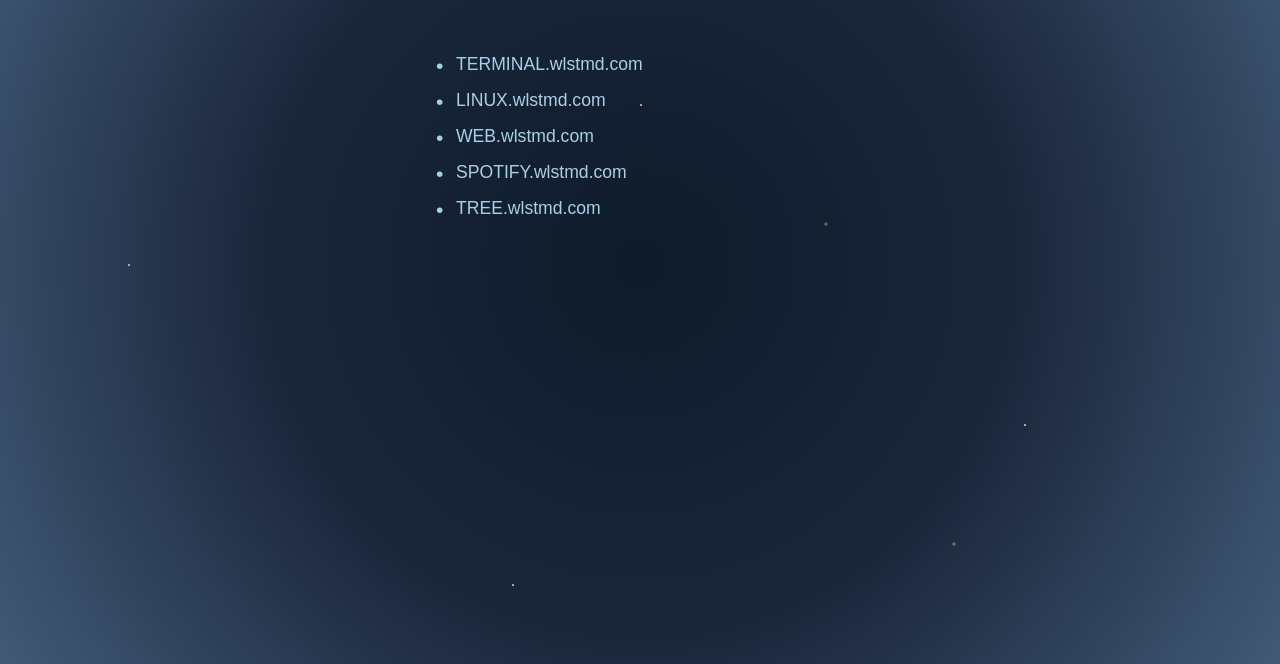
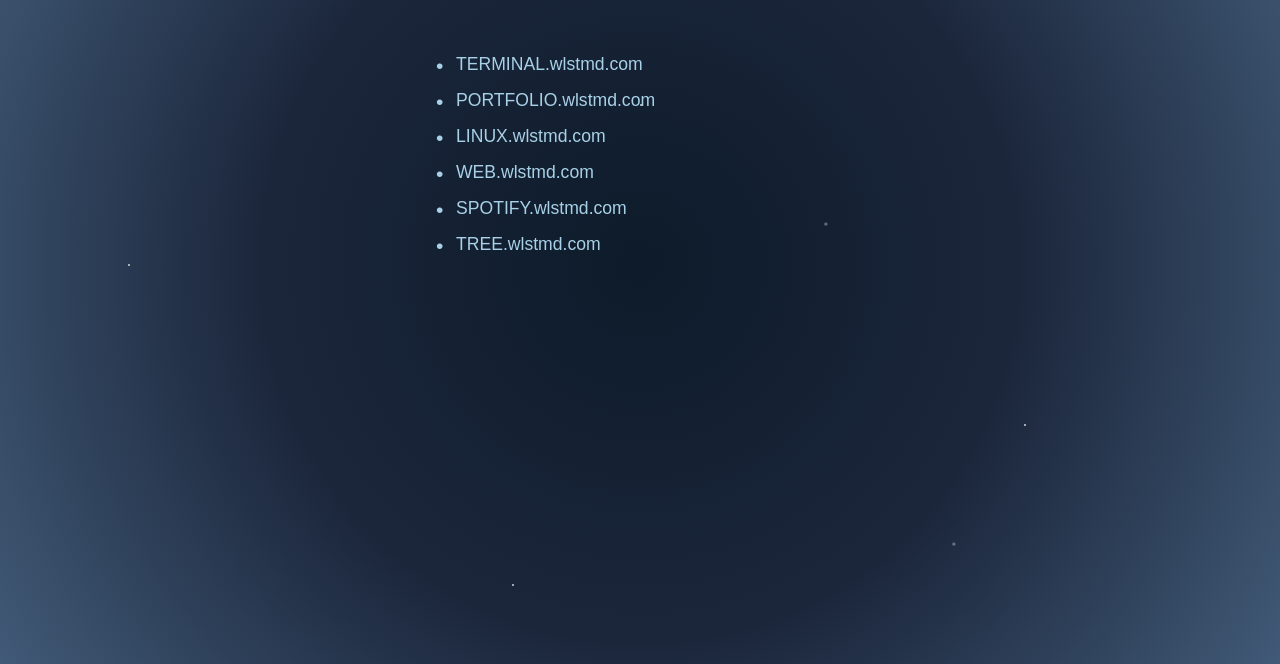
Before and after one commit to wlstmd/index, a plain HTML site: page index.html in a window 1280 px wide. Shown: the part 136-800 px from the top of the page. Drawn offline with Linux system fonts and the light colour scheme.

Commit message:
Update index.html

```diff
--- a/index.html
+++ b/index.html
@@ -11,6 +11,7 @@
     <h1>Public Accessible Sites</h1>
     <ul>
 	<li><a href="https://terminal.wlstmd.com" target="_blank">TERMINAL.wlstmd.com</a></li>
+	<li><a href="https://portfolio.wlstmd.com" target="_blank">PORTFOLIO.wlstmd.com</a></li>
 	<li><a href="https://linux.wlstmd.com" target="_blank">LINUX.wlstmd.com</a></li>
         <li><a href="https://web.wlstmd.com" target="_blank">WEB.wlstmd.com</a></li>
         <li><a href="https://spotify.wlstmd.com" target="_blank">SPOTIFY.wlstmd.com</a></li>
```
